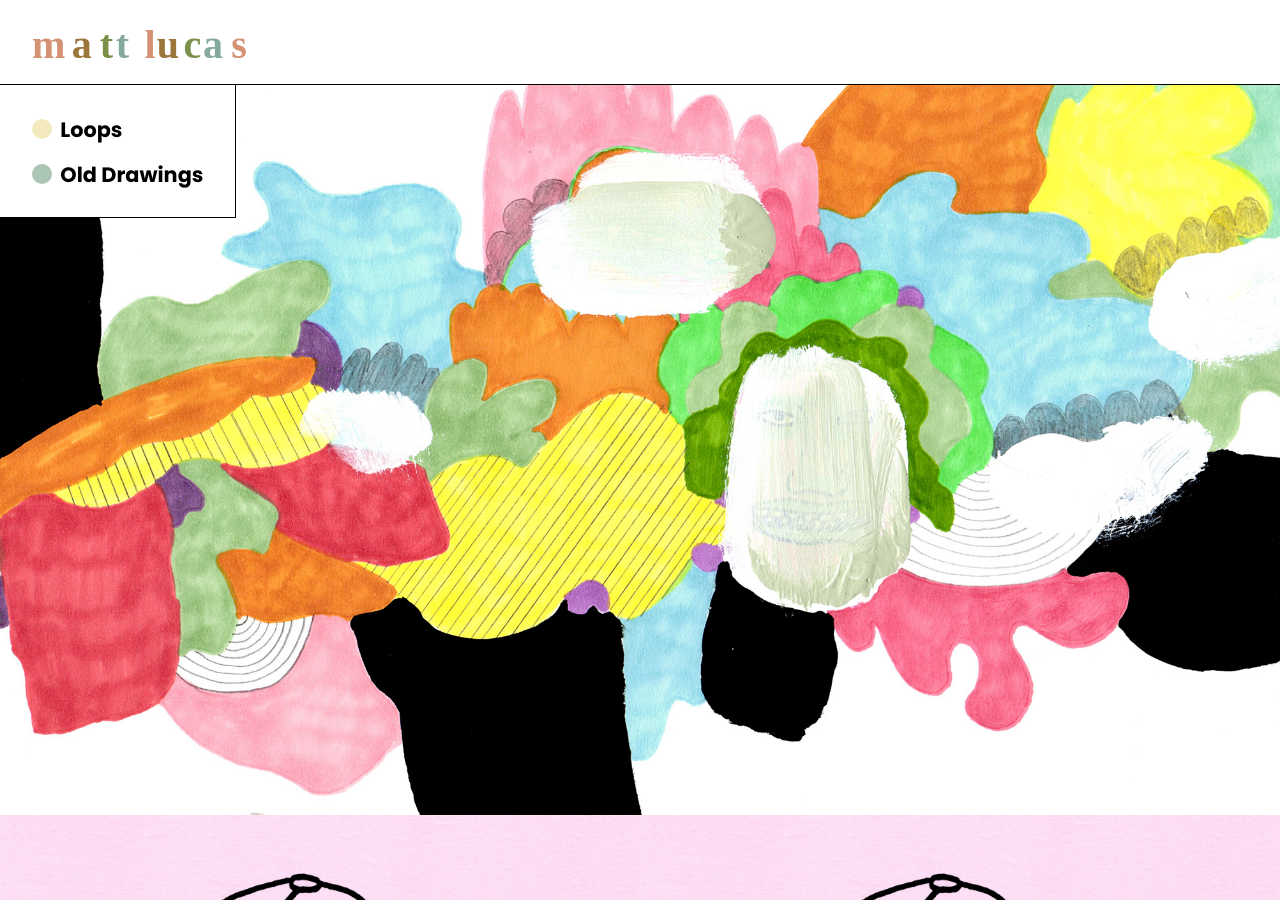
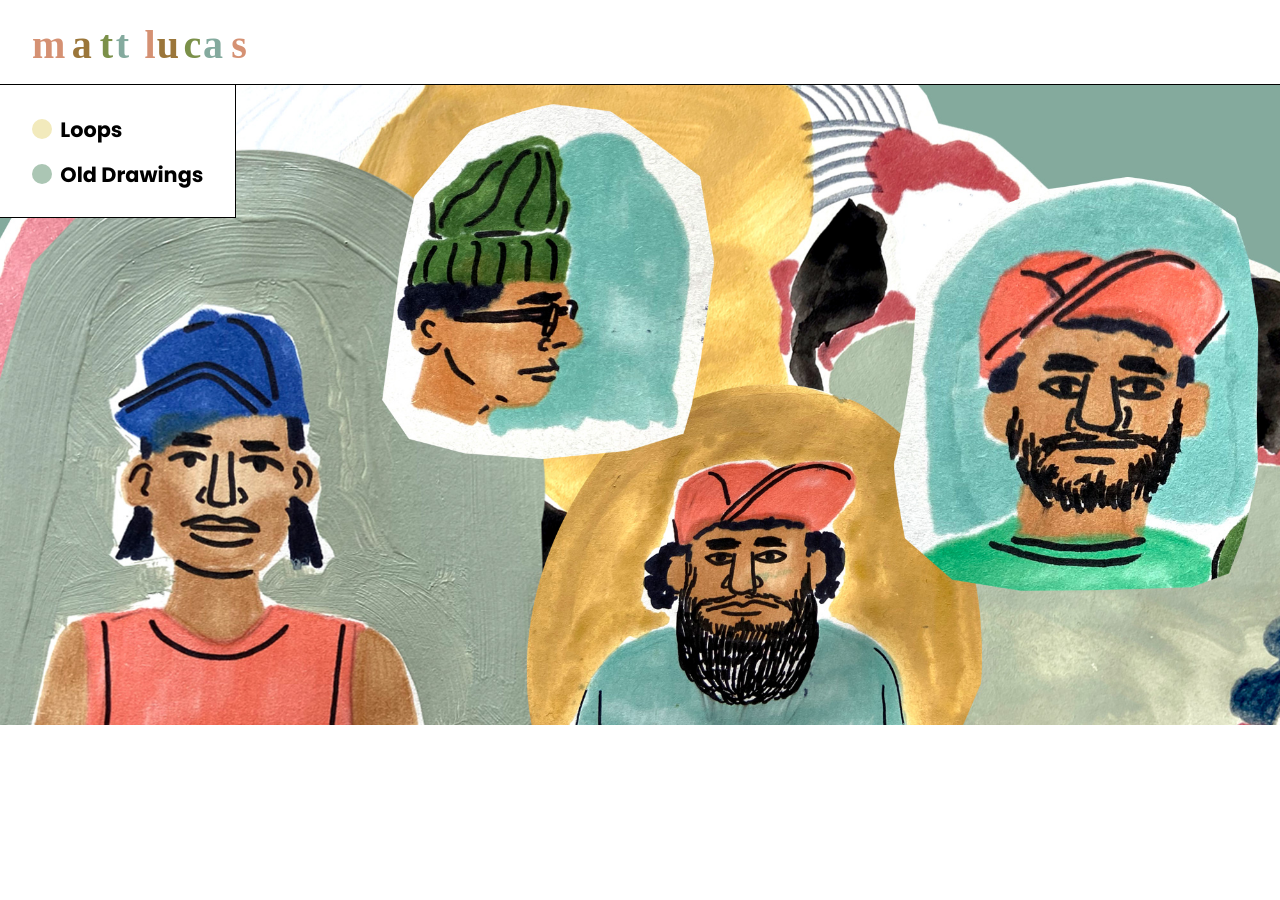
Before and after one commit to mattdavidlucas/mattdavidlucas.github.io, a Jekyll site: the page built from index.html, in a window 1280 px wide and 900 px high. Built offline with Jekyll 4.4.1, drawn with Linux system fonts in a browser that asks for light colours.

Commit message:
Update home page drawing

```diff
--- a/index.html
+++ b/index.html
@@ -14,8 +14,5 @@ layout: home
 </header>
 
 <section class="current-sketch">
-  <img class="full" src="/img/homepage-drawings/ml-homepage-drawing-08032024.jpg" alt="Drawing">
-
-  <img class="half" src="/img/homepage-drawings/ml-homepage-drawing-08182024.jpg" alt="Drawing">
-  <img class="half" src="/img/homepage-drawings/ml-homepage-drawing-08182024.jpg" alt="Drawing">
+  <img class="full" src="/img/homepage-drawings/ml-homepage-drawing-09062024.jpg" alt="Drawing">
 </section>
```
Also changed, not shown: img/homepage-drawings/ml-homepage-drawing-09062024.jpg (added).
